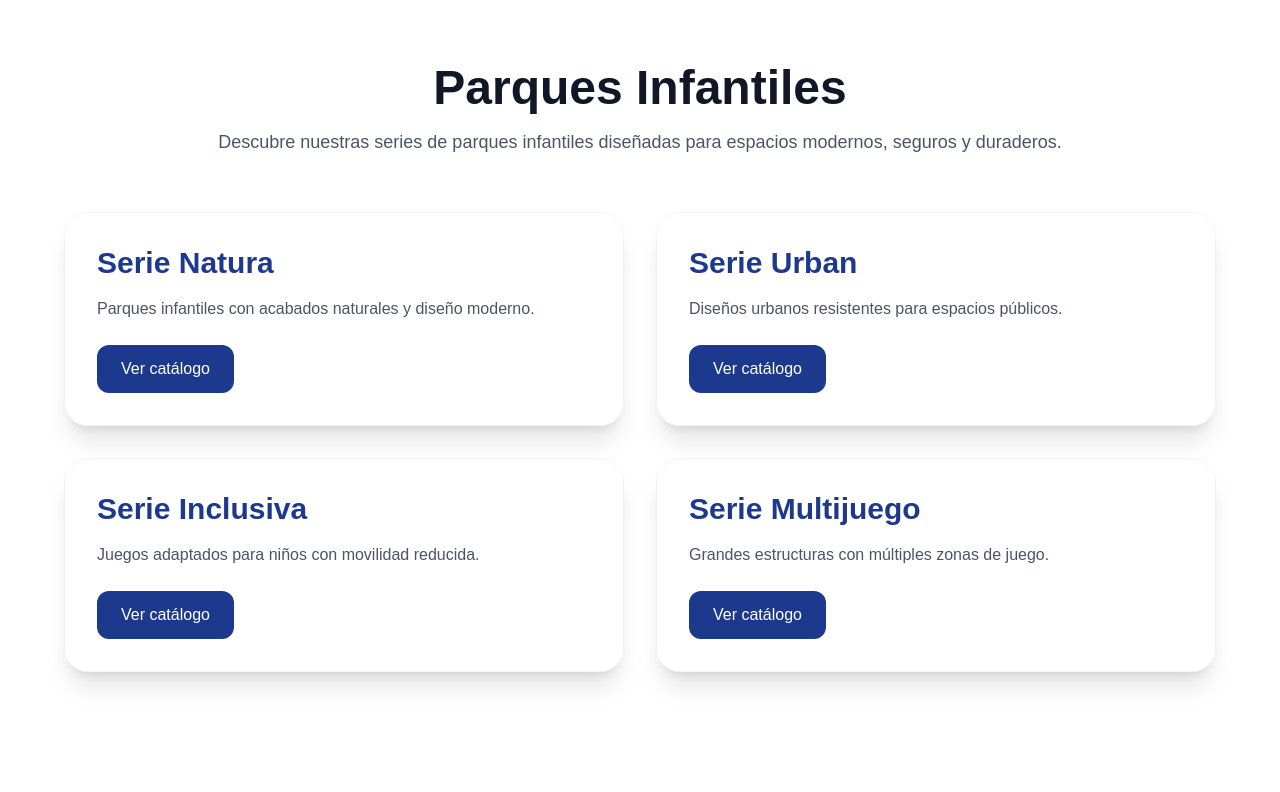
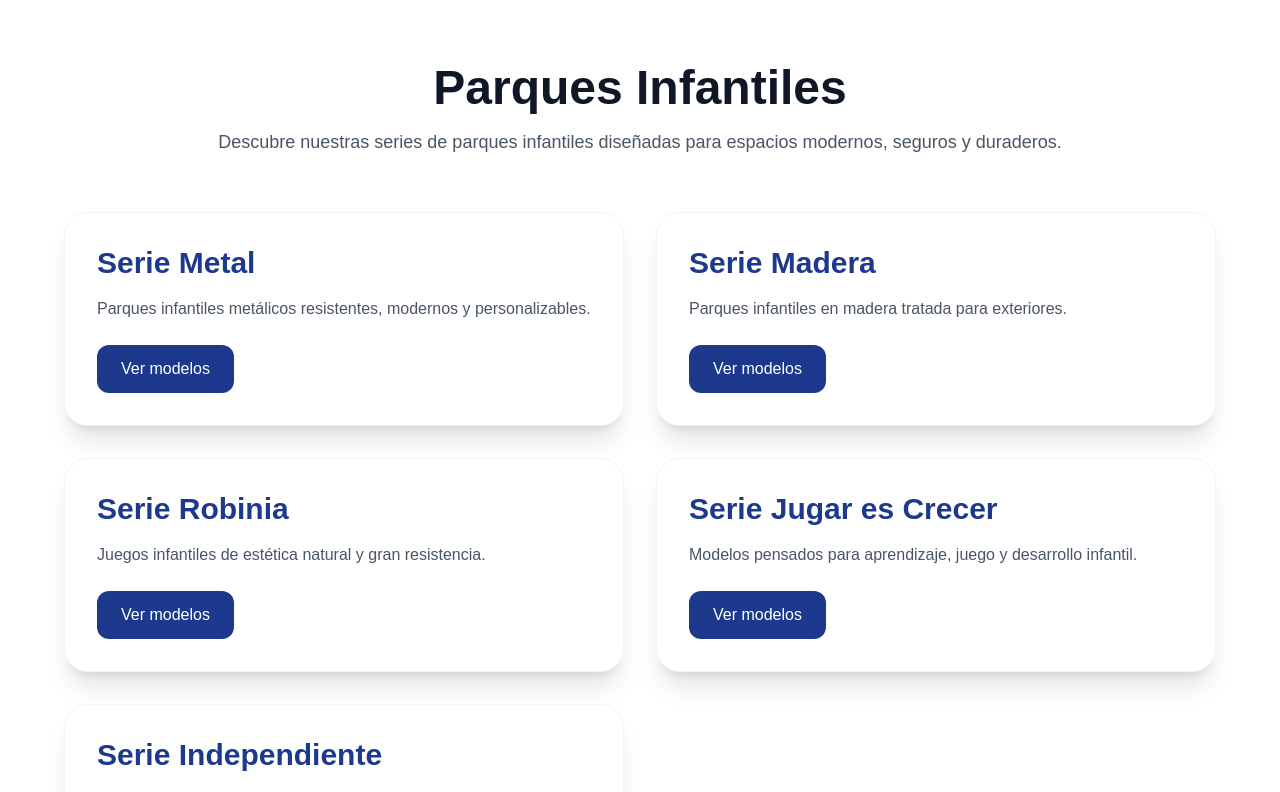
Before and after one commit to sergiodidier-ops/boa-estructuras, a Next.js app in the folder boa-estructuras/: page /parques-infantiles in a window 1280 px wide. Shown: the top 792 px of the page. Built offline with nearby package versions, Linux system fonts and the light colour scheme.

Commit message:
series reales parques

```diff
--- a/boa-estructuras/app/parques-infantiles/page.tsx
+++ b/boa-estructuras/app/parques-infantiles/page.tsx
@@ -1,20 +1,30 @@
 export default function ParquesInfantiles() {
   const series = [
+
         {
-      nombre: "Serie Natura",
-      descripcion: "Parques infantiles con acabados naturales y diseño moderno.",
+    nombre: "Serie Metal",
+    descripcion: "Parques infantiles metálicos resistentes, modernos y personalizables.",
+    enlace: "/parques-infantiles/metal",
   },
   {
-      nombre: "Serie Urban",
-      descripcion: "Diseños urbanos resistentes para espacios públicos.",
+    nombre: "Serie Madera",
+    descripcion: "Parques infantiles en madera tratada para exteriores.",
+    enlace: "/parques-infantiles/madera",
   },
   {
-      nombre: "Serie Inclusiva",
-      descripcion: "Juegos adaptados para niños con movilidad reducida.",
+    nombre: "Serie Robinia",
+    descripcion: "Juegos infantiles de estética natural y gran resistencia.",
+    enlace: "/parques-infantiles/robinia",
   },
   {
-      nombre: "Serie Multijuego",
-      descripcion: "Grandes estructuras con múltiples zonas de juego.",
+    nombre: "Serie Jugar es Crecer",
+    descripcion: "Modelos pensados para aprendizaje, juego y desarrollo infantil.",
+    enlace: "/parques-infantiles/jugar-es-crecer",
+  },
+  {
+    nombre: "Serie Independiente",
+    descripcion: "Columpios, balancines y elementos sueltos de juego infantil.",
+    enlace: "/parques-infantiles/independiente",
   },
 ];
 
@@ -44,9 +54,12 @@ export default function ParquesInfantiles() {
                 {serie.descripcion}
               </p>
 
-              <button className="bg-blue-900 text-white px-6 py-3 rounded-xl hover:bg-blue-700 transition">
-                Ver catálogo
-              </button>
+              <a
+  href={serie.enlace}
+  className="inline-block bg-blue-900 text-white px-6 py-3 rounded-xl hover:bg-blue-700 transition"
+>
+  Ver modelos
+</a>
             </div>
           ))}
         </div>
```
Lines whose indentation alone changed are shown as unchanged.
